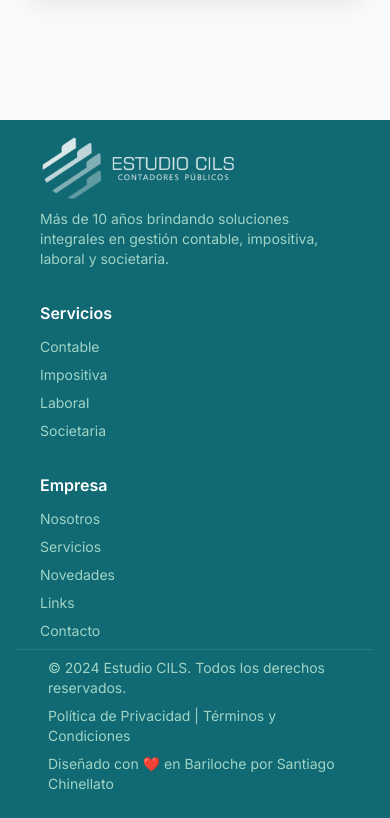
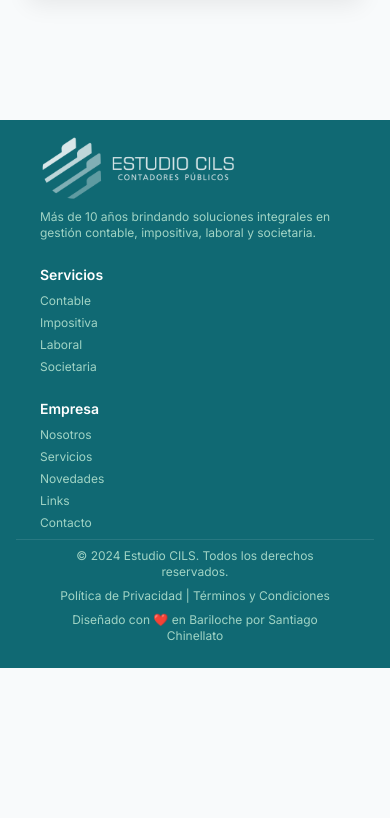
Before and after one commit to santiagochinellato/CILS, a React (Vite) app: page /links in a window 390 px wide. Shown: the part 1361-2179 px from the top of the page. After the commit the page ends 2029 px from the top, so only its background shows below. Built offline with nearby package versions, Linux system fonts and the light colour scheme.

Commit message:
404 styles

```diff
--- a/src/components/layout/Footer.tsx
+++ b/src/components/layout/Footer.tsx
@@ -7,16 +7,16 @@ export const Footer: React.FC = () => {
   const { footer } = siteConfig;
   return (
     <footer className="bg-primary text-white mt-16 p-4 flex flex-col gap-2" role="contentinfo">
-      <div className="container py-12 grid md:grid-cols-3 gap-8 ">
+      <div className="container py-8 sm:py-12 grid md:grid-cols-3 gap-6 sm:gap-8 px-4">
         <section aria-labelledby="footer-about">
           <div id="footer-about" className="flex items-center">
-            <LogoCILS variant="white" width={160} height={48} animated={false} className="opacity-90" />
+            <LogoCILS variant="white" width={140} className="sm:w-[160px] opacity-90" height={48} animated={false} />
           </div>
-          <p className="text-sm text-accent2 mt-2">{footer.about.text}</p>
+          <p className="text-xs sm:text-sm text-accent2 mt-2">{footer.about.text}</p>
         </section>
         <nav aria-labelledby="footer-services" className='flex flex-col justify-center items-start md:items-center'>
-          <h3 id="footer-services" className="font-semibold mb-3">Servicios</h3>
-          <ul className="space-y-2 text-sm text-accent2">
+          <h3 id="footer-services" className="font-semibold mb-2 sm:mb-3 text-sm sm:text-base">Servicios</h3>
+          <ul className="space-y-1.5 sm:space-y-2 text-xs sm:text-sm text-accent2">
             {footer.services.map((s)=> (
               <li key={s.label}>
                 <Link to={s.href.startsWith('#') ? '/servicios' : s.href} className="hover:text-white transition-colors">
@@ -27,8 +27,8 @@ export const Footer: React.FC = () => {
           </ul>
         </nav>
         <nav aria-labelledby="footer-company" className='flex flex-col justify-center items-start md:items-center'>
-          <h3 id="footer-company" className="font-semibold mb-3">Empresa</h3>
-          <ul className="space-y-2 text-sm text-accent2">
+          <h3 id="footer-company" className="font-semibold mb-2 sm:mb-3 text-sm sm:text-base">Empresa</h3>
+          <ul className="space-y-1.5 sm:space-y-2 text-xs sm:text-sm text-accent2">
             {footer.company.map((i)=> (
               <li key={i.label}>
                 <Link
@@ -73,10 +73,10 @@ export const Footer: React.FC = () => {
         </section> */}
       </div>
       <div className="border-t border-white/10 p-2">
-        <div className="container p-4 text-sm flex flex-col md:flex-row gap-2 md:gap-0 md:items-center md:justify-between text-accent2">
-          <div>{footer.bottom.left}</div>
-          <div>{footer.bottom.center}</div>
-          <div dangerouslySetInnerHTML={{ __html: footer.bottom.right }} />
+        <div className="container p-3 sm:p-4 text-xs sm:text-sm flex flex-col md:flex-row gap-2 md:gap-0 md:items-center md:justify-between text-accent2 px-4">
+          <div className="text-center md:text-left">{footer.bottom.left}</div>
+          <div className="text-center md:text-left">{footer.bottom.center}</div>
+          <div className="text-center md:text-left" dangerouslySetInnerHTML={{ __html: footer.bottom.right }} />
         </div>
       </div>
     </footer>
--- a/src/pages/NotFoundPage.tsx
+++ b/src/pages/NotFoundPage.tsx
@@ -8,44 +8,41 @@ export const NotFoundPage: React.FC = () => {
   return (
     <>
       <Header />
-      <main className="pt-24 section min-h-[70vh] flex items-center">
+      <main className="pt-24 section min-h-[70vh] flex items-center px-3">
         <div className="container">
           <div className="max-w-2xl mx-auto text-center">
             {/* Logo del estudio */}
-            <div className="flex justify-center mb-8">
-              <LogoCILS variant="color" width={200} className="opacity-60" />
+            <div className="flex justify-center mb-6 md:mb-8">
+              <LogoCILS variant="color" width={140} className="opacity-60 md:w-[200px]" />
             </div>
-
             {/* Código de error */}
-            <div className="mb-6">
-              <span className="inline-block px-4 py-2 rounded-full bg-accent2/20 text-primary font-montserrat font-bold text-6xl">
+            <div className="mb-4 md:mb-6">
+              <span className="inline-block px-3 py-1.5 md:px-4 md:py-2 rounded-full bg-accent2/20 text-primary font-montserrat font-bold text-4xl md:text-6xl">
                 404
               </span>
             </div>
-
             {/* Mensaje */}
-            <h1 className="font-montserrat text-3xl md:text-4xl font-bold mb-4 text-text dark:text-white">
+            <h1 className="font-montserrat text-2xl md:text-3xl lg:text-4xl font-bold mb-3 md:mb-4 text-text dark:text-white px-2">
               Página no encontrada
             </h1>
-            <p className="text-textLight text-lg mb-8">
-              La página que buscas no existe o fue movida.<br />
-              Te invitamos a volver al inicio o explorar nuestros servicios.
+            <p className="text-textLight text-base md:text-lg mb-6 md:mb-8 px-2">
+              La página que buscas no existe o fue movida.<br className="hidden sm:block" />
+              <span className="block sm:inline">Te invitamos a volver al inicio o explorar nuestros servicios.</span>
             </p>
-
             {/* Botones de acción */}
-            <div className="flex flex-col sm:flex-row gap-4 justify-center">
+            <div className="flex flex-col sm:flex-row gap-3 md:gap-4 justify-center px-2">
               <Link
                 to="/"
-                className="bg-secondary hover:bg-primary text-white font-montserrat font-semibold px-6 py-3 rounded-md shadow transition-all inline-flex items-center justify-center gap-2"
+                className="bg-secondary hover:bg-primary text-white font-montserrat font-semibold px-5 py-2.5 md:px-6 md:py-3 rounded-md shadow transition-all inline-flex items-center justify-center gap-2 text-sm md:text-base"
               >
-                <svg className="w-5 h-5" fill="none" stroke="currentColor" viewBox="0 0 24 24">
+                <svg className="w-4 h-4 md:w-5 md:h-5" fill="none" stroke="currentColor" viewBox="0 0 24 24">
                   <path strokeLinecap="round" strokeLinejoin="round" strokeWidth={2} d="M3 12l2-2m0 0l7-7 7 7M5 10v10a1 1 0 001 1h3m10-11l2 2m-2-2v10a1 1 0 01-1 1h-3m-6 0a1 1 0 001-1v-4a1 1 0 011-1h2a1 1 0 011 1v4a1 1 0 001 1m-6 0h6" />
                 </svg>
                 Volver al inicio
               </Link>
               <Link
                 to="/servicios"
-                className="bg-white dark:bg-[#1F2C33] hover:bg-accent2/10 dark:hover:bg-accent2/10 text-primary border border-primary/20 font-montserrat font-semibold px-6 py-3 rounded-md shadow transition-all inline-flex items-center justify-center gap-2"
+                className="bg-white dark:bg-[#1F2C33] hover:bg-accent2/10 dark:hover:bg-accent2/10 text-primary border border-primary/20 font-montserrat font-semibold px-5 py-2.5 md:px-6 md:py-3 rounded-md shadow transition-all inline-flex items-center justify-center gap-2 text-sm md:text-base"
               >
                 Ver servicios
               </Link>
```
